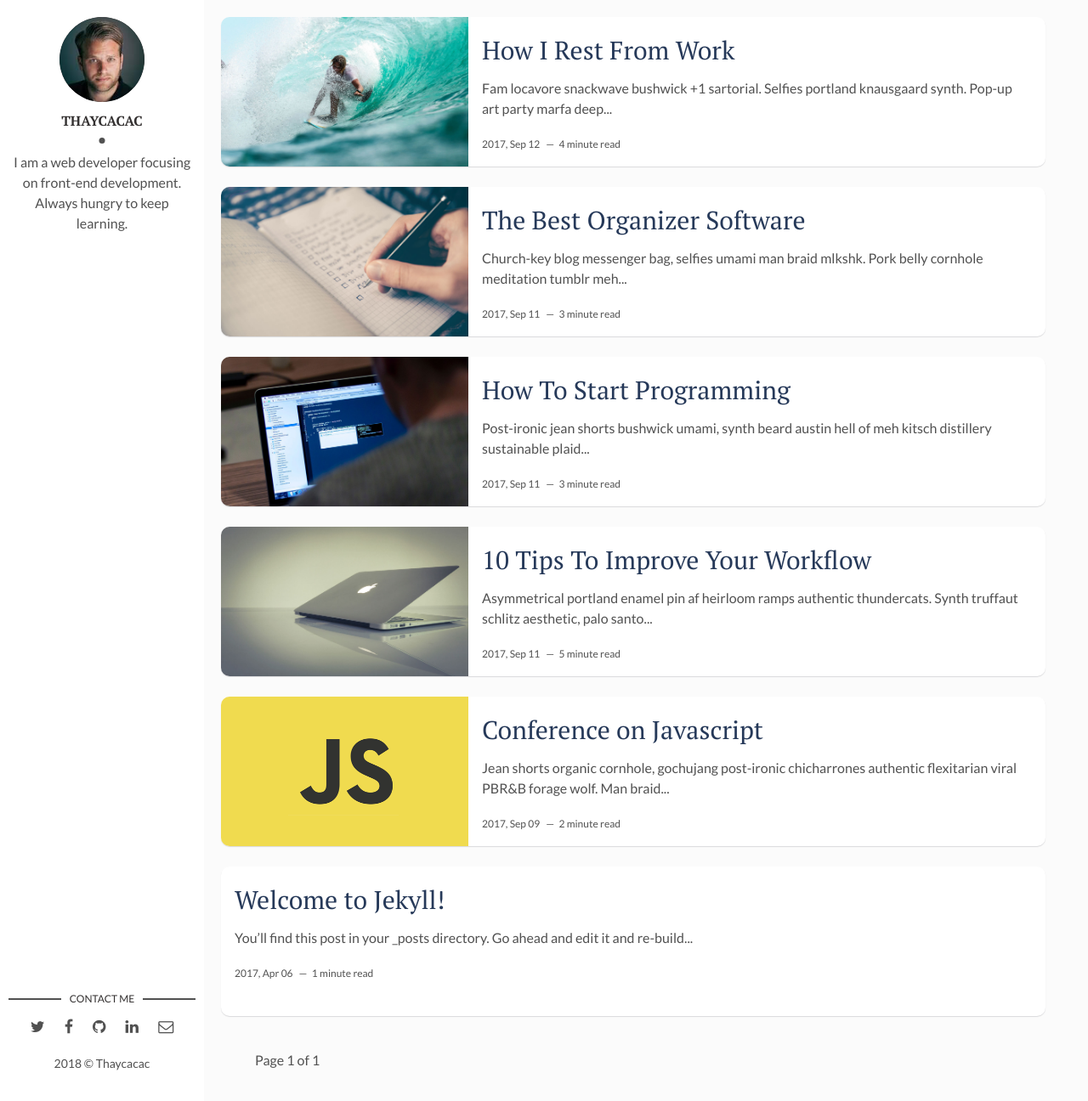
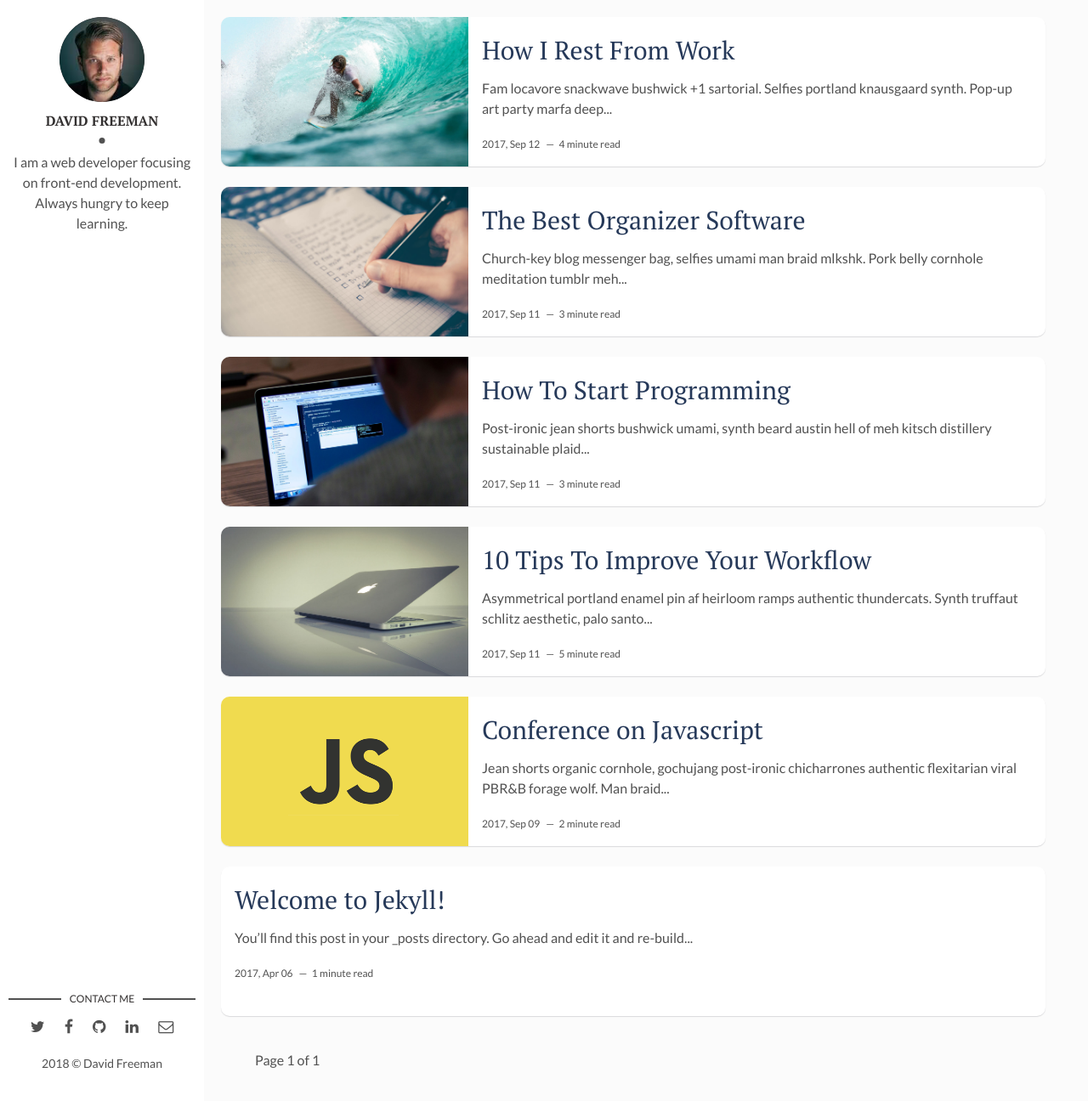
Before and after one commit to thaycacac/thaycacac.github.io, a Jekyll site: the page built from index.html, in a window 1280 px wide and 1296 px high. Shown: the whole window at 85% size. Built offline with Jekyll 4.4.1, drawn with Linux system fonts in a browser that asks for light colours; the list of posts is cut into pages by our own code; some of the changed lines change nothing that is shown.

Commit message:
[update] them

```diff
--- a/_config.yml
+++ b/_config.yml
@@ -1,13 +1,15 @@
-title: I'm Thaycacac
+title: Hello, world! I'm David Freeman
 description: > # this means to ignore newlines until "baseurl:"
-  Blog's thaycacac - hoapn.
+  Write an awesome description for your new site here. You can edit this
+  line in _config.yml. It will appear in your document head meta (for
+  Google search results) and in your feed.xml site description.
 permalink: ':title/'
 baseurl: "/flexible-jekyll" # the subpath of your site, e.g. /blog
 url: "" # the base hostname & protocol for your site, e.g. http://example.com
 site-twitter: #if your site has a twitter account, enter it here
 
 # Author Settings
-author: Thaycacac # add your name
+author: David Freeman # add your name
 author-img: david-freeman.jpg # add your photo
 about-author: I am a web developer focusing on front-end development. Always hungry to keep learning. # add description
 social-twitter: # add your Twitter handle
```
